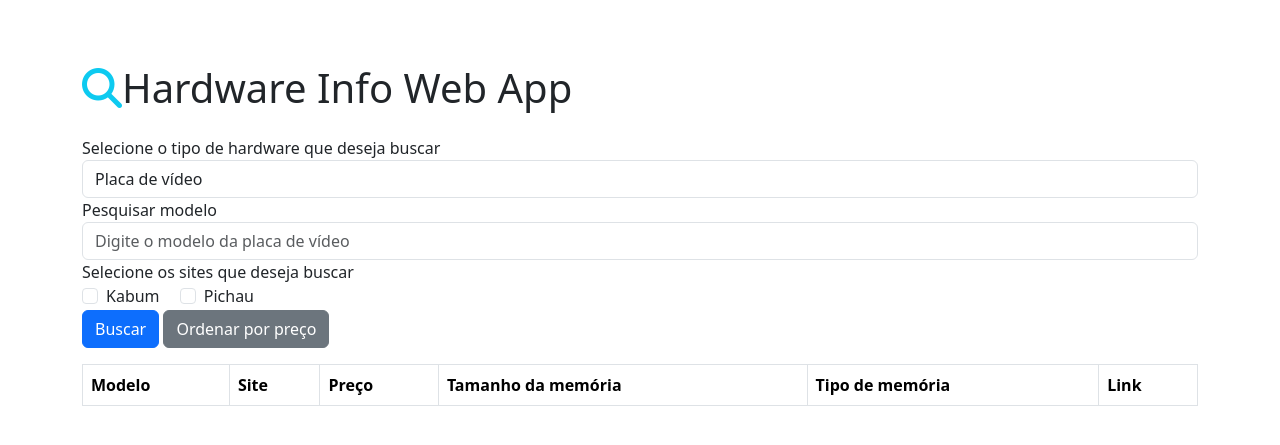
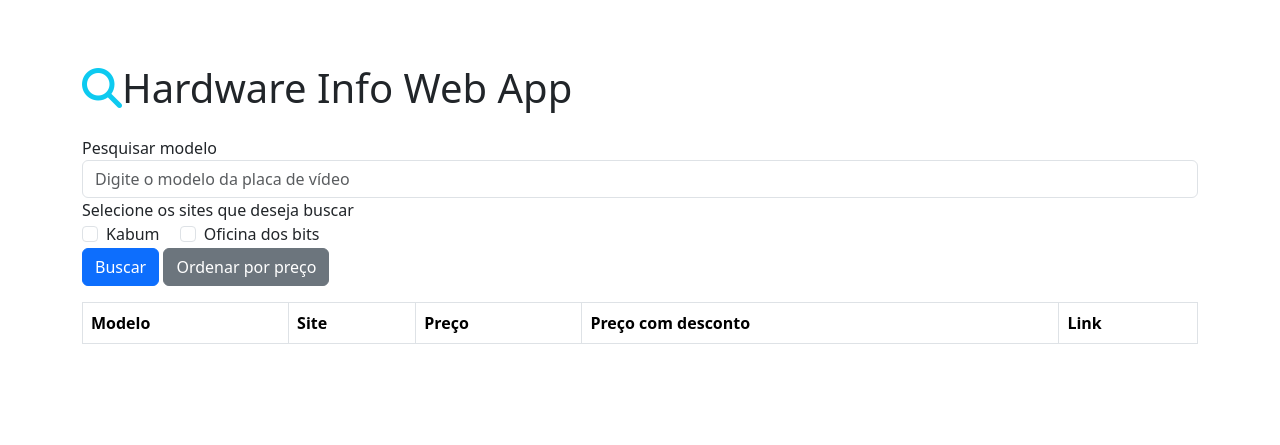
Before and after one commit to AndersonFariasCorrea/web-scrapping, a Flask app: page / in a window 1280 px wide. Shown: the top 445 px of the page. Run offline with Flask 3, Linux system fonts and the light colour scheme; lists and menus that the app fills with data are empty; some libraries are stand-ins or nearby versions.

Commit message:
Daniel Front finalizado

```diff
--- a/static/js/main.js
+++ b/static/js/main.js
@@ -1,33 +1,36 @@
 $(document).ready(function() {
     $("#searchButton").click(function() {
-        var selectedHardware = $("#hardwareSelect").val();
         var selectedSites = [];
 
         if ($("#kabumCheckbox").is(":checked")) {
             selectedSites.push("Kabum");
         }
-        if ($("#pichauCheckbox").is(":checked")) {
-            selectedSites.push("Pichau");
+        if ($("#OficinaDosBitsCheckbox").is(":checked")) {
+            selectedSites.push("OficinaDosBits");
         }
 
-        if (selectedHardware === null || selectedSites.length === 0) {
+        if (selectedSites.length === 0) {
             alert("Por favor, selecione um hardware e marque pelo menos um site.");
             return;
         }
 
-        $.getJSON("busca.json", function(data) {
+        var pesquisa = $("#modelSearch").val()
+
+        $.getJSON("/api", {"busca":pesquisa}, function(data) {
             $("#hardwareInfoBody").empty();
+            if(data[0]){
+                data = data[0];
+            }
 
             selectedSites.forEach(function(site) {
-                if (data[site] && data[site].itens) {
-                    data[site].itens.forEach(function(item) {
+                if (data[site] && data[site].items) {
+                    data[site].items.forEach(function(item) {
                         $("#hardwareInfoBody").append(
                             "<tr>" +
                             "<td>" + item.nome_item + "</td>" +
                             "<td>" + site + "</td>" +
                             "<td>" + item.valor_item + "</td>" +
-                            "<td>" + item.memoria_tamanho + "</td>" +
-                            "<td>" + item.memoria_tipo + "</td>" +
+                            "<td>" + item.valor_c_desconto + "</td>" +
                             "<td><a href='" + item.link + "' target='_blank'>Ver produto</a></td>" +
                             "</tr>"
                         );
--- a/templates/index.html
+++ b/templates/index.html
@@ -22,12 +22,6 @@
         <div class="row mt-3">
             <h1 class="mt-5 mb-4"><i class="fas fa-search text-info"></i>Hardware Info Web App</h1>
         </div>
-        <div class="form-group">
-            <label for="hardwareSelect">Selecione o tipo de hardware que deseja buscar</label>
-            <select class="form-control" id="hardwareSelect">
-                <option value="Placa de vídeo">Placa de vídeo</option>
-            </select>
-        </div>
 
         <div class="form-group">
             <label for="modelSearch">Pesquisar modelo</label>
@@ -41,8 +35,8 @@
                 <label class="form-check-label" for="kabumCheckbox">Kabum</label>
             </div>
             <div class="form-check form-check-inline">
-                <input class="form-check-input" type="checkbox" id="pichauCheckbox" value="Pichau">
-                <label class="form-check-label" for="pichauCheckbox">Pichau</label>
+                <input class="form-check-input" type="checkbox" id="OficinaDosBitsCheckbox" value="OficinaDosBits">
+                <label class="form-check-label" for="OficinaDosBitsCheckbox">Oficina dos bits</label>
             </div>
         </div>
         <button type="button" class="btn btn-primary mb-3" id="searchButton">Buscar</button>
@@ -53,8 +47,7 @@
                     <th>Modelo</th>
                     <th>Site</th>
                     <th>Preço</th>
-                    <th>Tamanho da memória</th>
-                    <th>Tipo de memória</th>
+                    <th>Preço com desconto</th>
                     <th>Link</th>
                 </tr>
             </thead>
```
